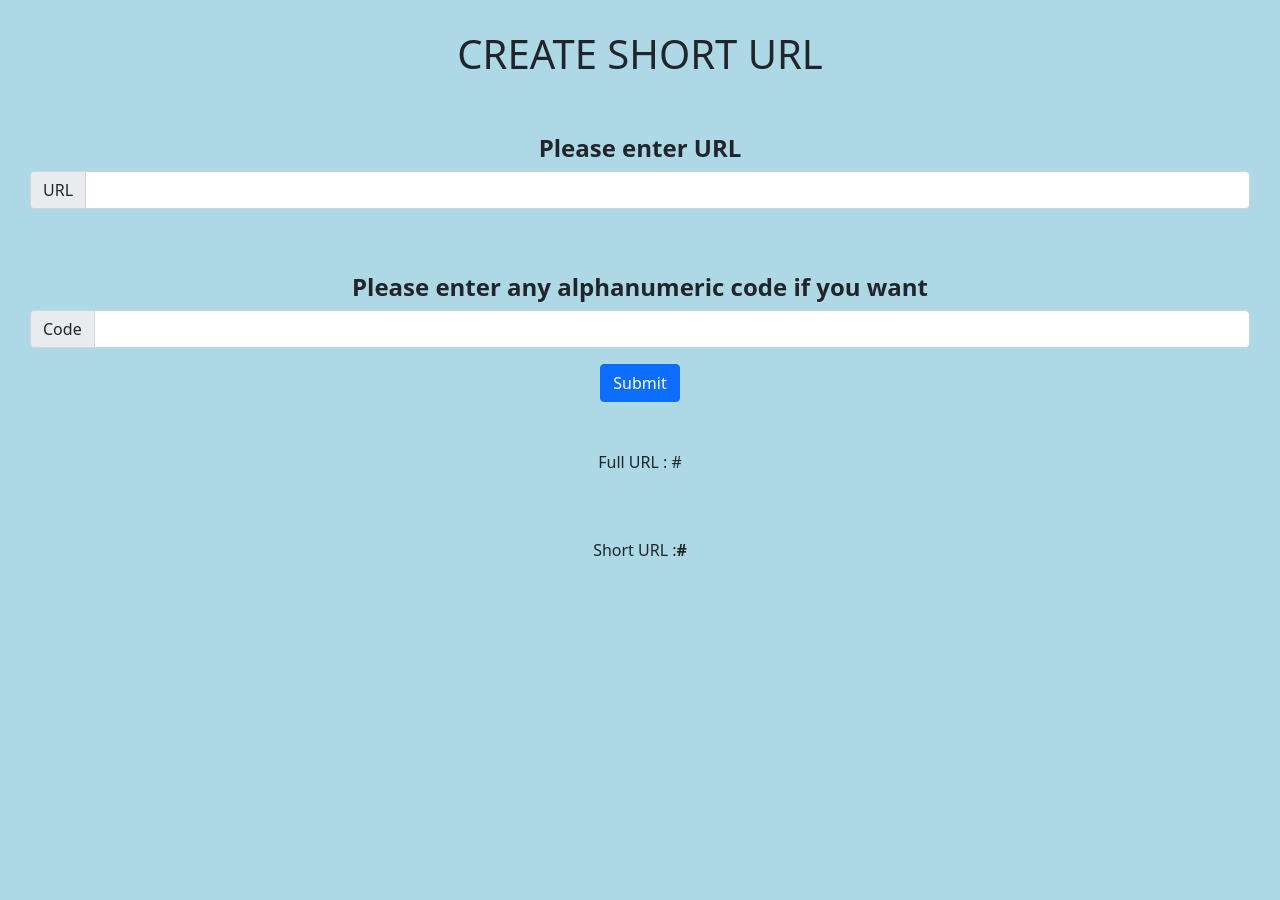
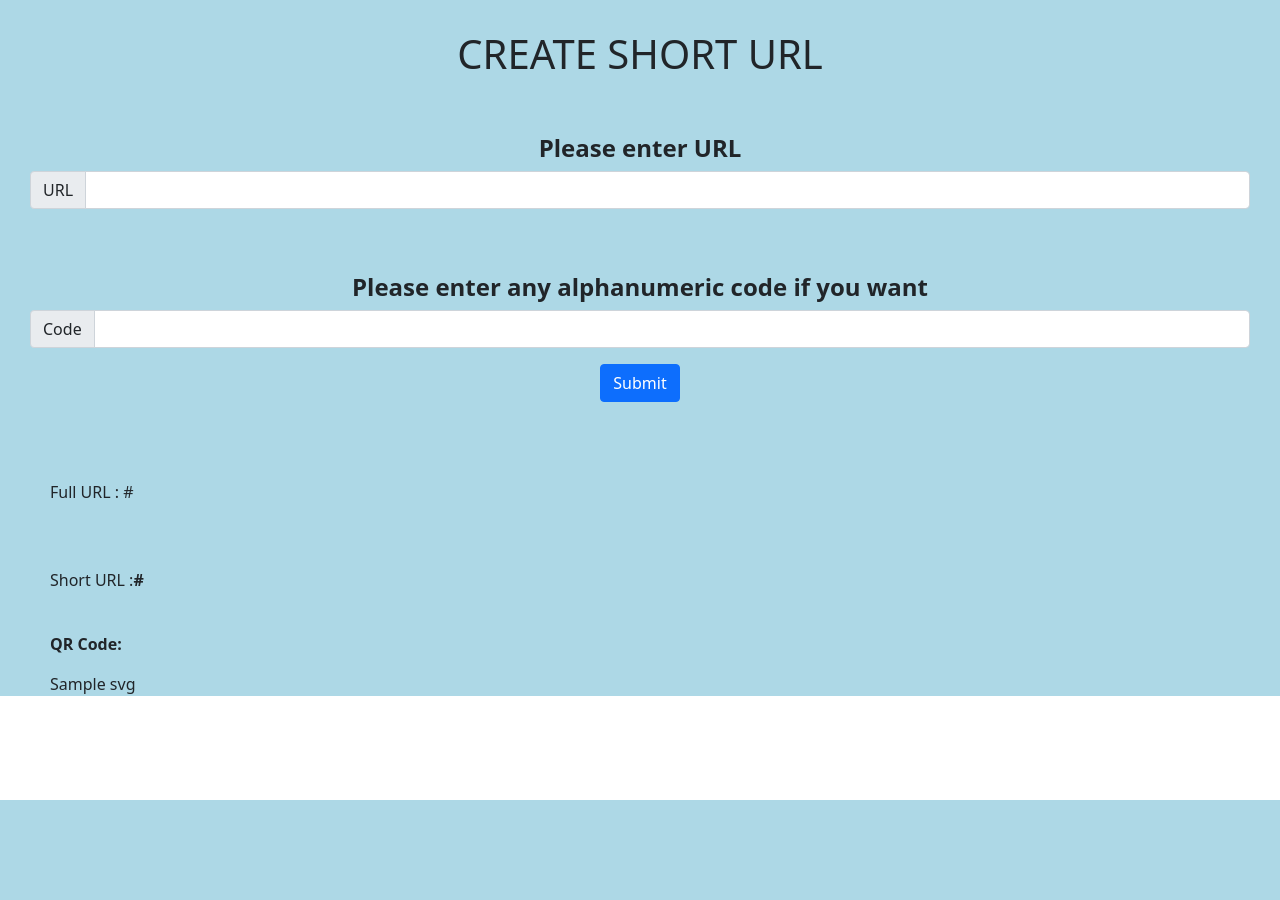
Before and after one commit to Priyanshu052600/url_hashing, a Django app: template templates/base/index.html in a window 1280 px wide. After the commit the page ends 800 px from the top, so only its background shows below. Run offline with Django 4.2, Linux system fonts and the light colour scheme; the template is opened without the code that fills it: most values are stand-ins (such as "Sample title", 1, 10 or a date in 2020).

Commit message:
Update index.html

```diff
--- a/templates/base/index.html
+++ b/templates/base/index.html
@@ -10,9 +10,8 @@
     </head>
     <Style>
 
+
         form{
-            width: 9 00px;
-            height: 900px;
             background-color:lightblue;
             display: flex;
             flex-direction: column;
@@ -42,12 +41,22 @@
             </div>
             <input class="btn btn-primary" type="submit" value="Submit">
             <br><br>
-            <p>
-               Full URL : {{ full_url }}
-            </p><br><br>
-            <p>
-                Short URL :<b>{{ short_url }}</b>
-            </p>
         </form>
+        <div class="output" style="background-color: lightblue;">
+            <div style="margin-left: 50px;">
+        <p>
+            Full URL : {{ full_url }}
+         </p><br><br>
+         <p>
+             Short URL :<b>{{ short_url }}</b>
+         </p>
+         <br>
+         <div style="margin: auto">
+             <p style="align-items: center;"><b> QR Code:</b> </p>
+             {{ svg|safe }}
+           </div>
+        </div>
+        </div>
+
     </body>
 </html>
```
